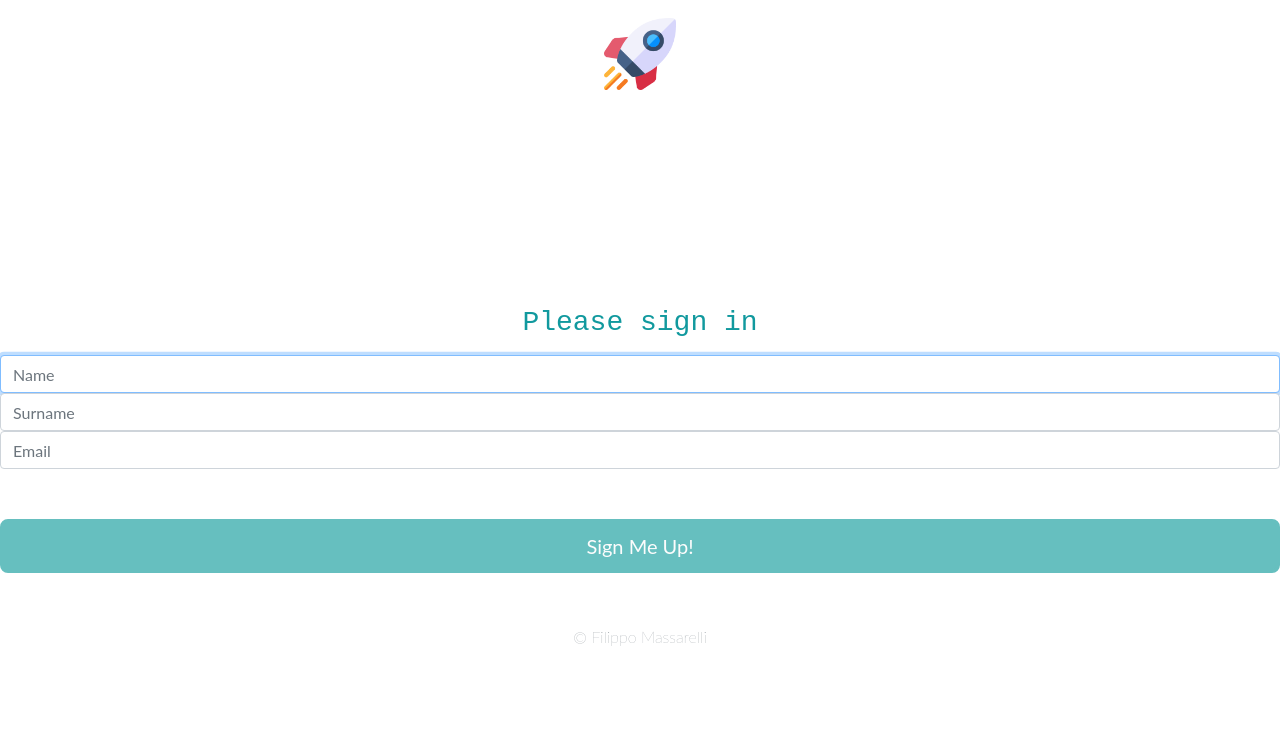
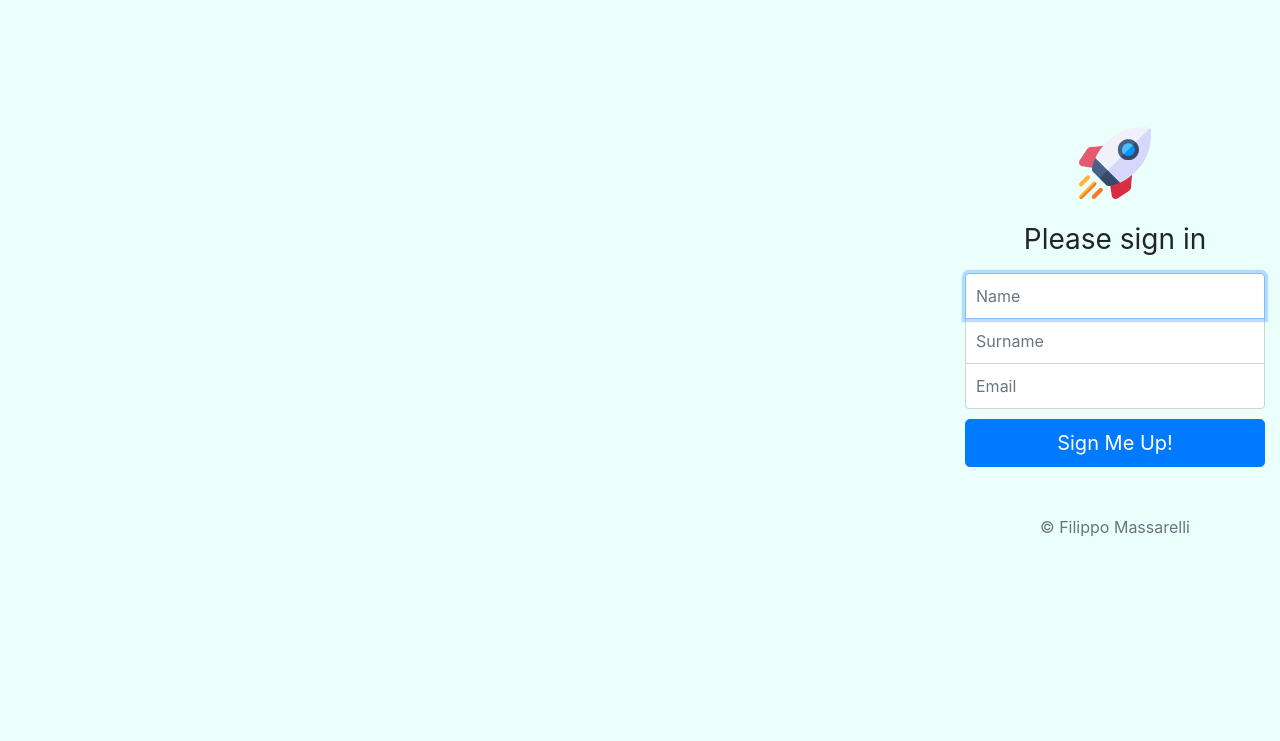
Before and after one commit to filippomassarelli/MySite, a website: page signup.html in a window 1280 px wide. Shown: the part 59-800 px from the top of the page. Drawn offline with nearby package versions, Linux system fonts and the light colour scheme.

Commit message:
fixing issues with favicon and with path to stylesheet for signup, failure and success pages

```diff
--- a/signup.html
+++ b/signup.html
@@ -41,7 +41,9 @@
     }
   </style>
   <!-- Custom styles for this template -->
-  <link href="CSS/styles.css" rel="stylesheet">
+  <link href="CSS/signup-styles.css" rel="stylesheet">
+  <link rel="icon" href="images/astronaut.png">
+
 </head>
 
 <body class="text-center">
```
Also changed, not shown: failure.html (+1 -0 lines), success.html (+1 -0 lines).
